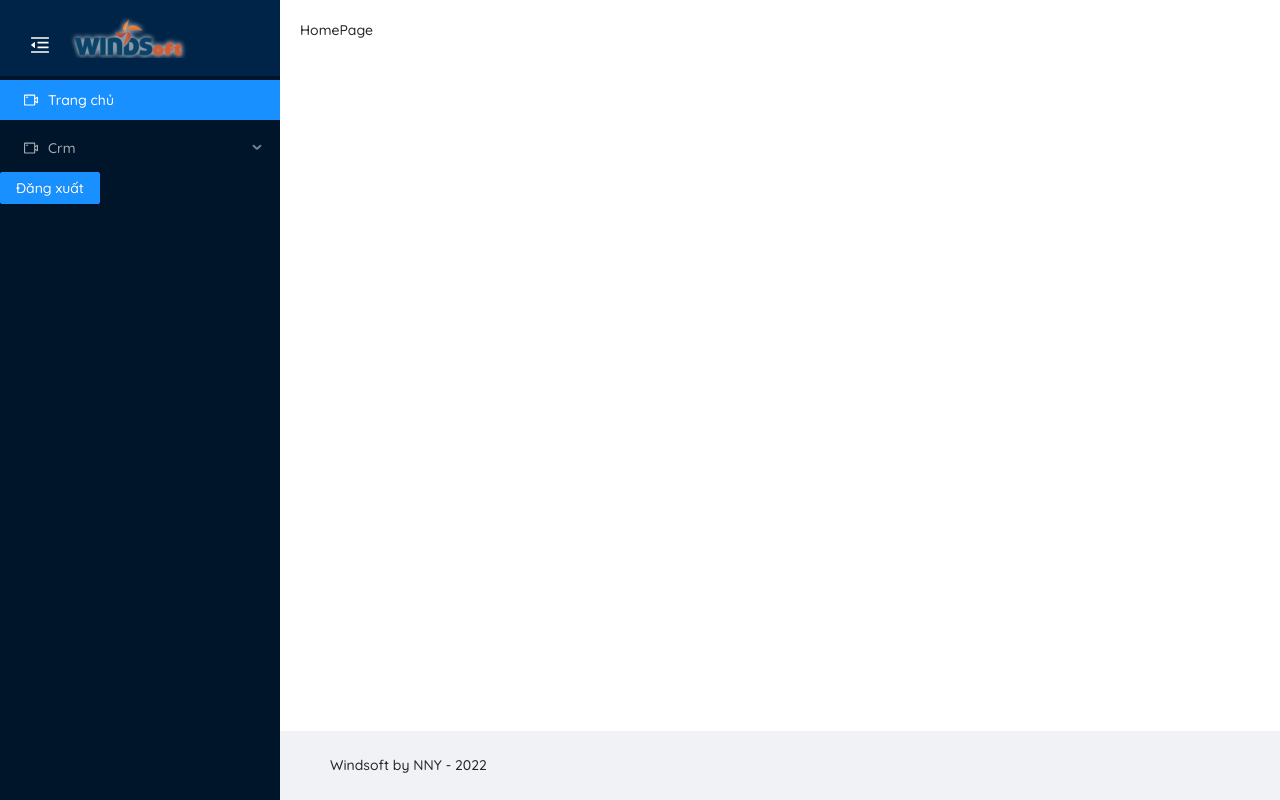
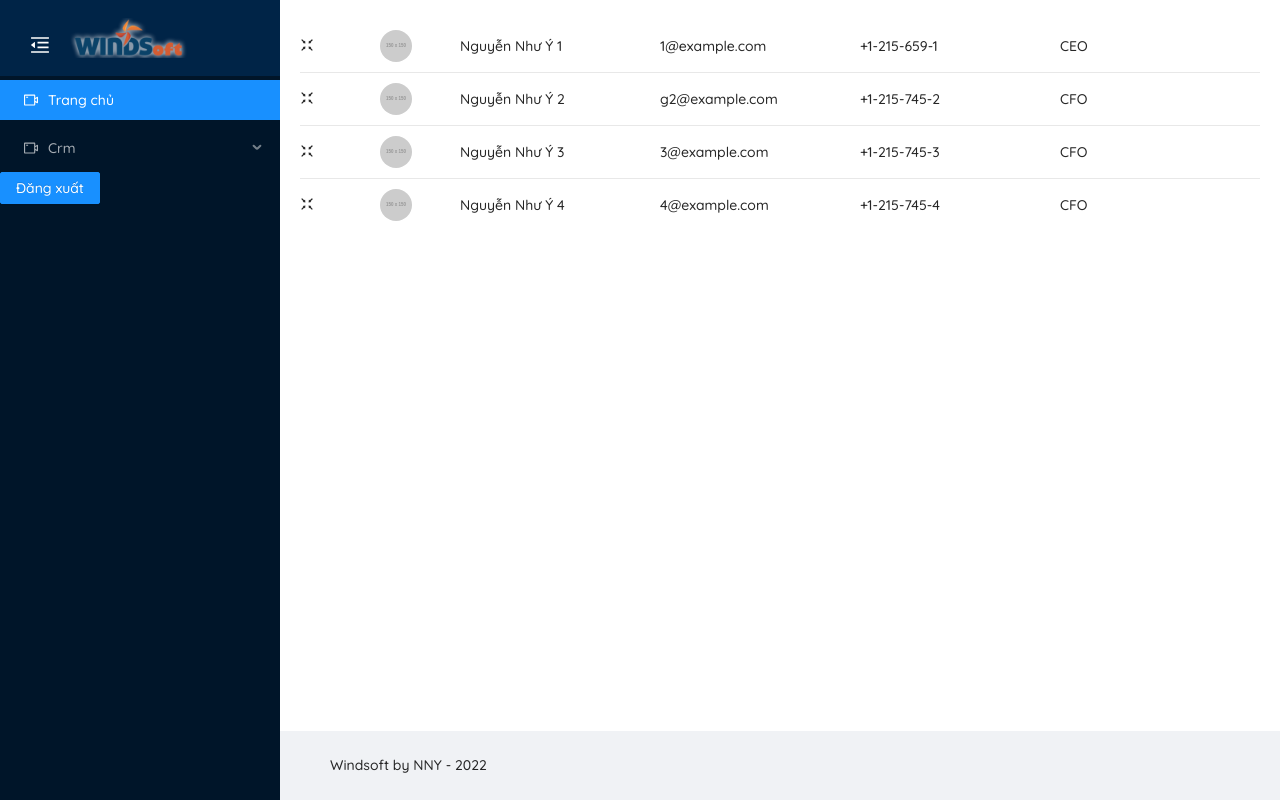
Before and after one commit to nhuydev1704/base-admin-types, a React (Create React App) app: page / in a window 1280 px wide. Built offline with nearby package versions, Linux system fonts and the light colour scheme; no server answers; sample sign-in values are in the browser's storage.

Commit message:
Feat: drag and drop item

```diff
--- a/package.json
+++ b/package.json
@@ -19,6 +19,7 @@
     "react-dom": "^18.2.0",
     "react-router-dom": "^6.3.0",
     "react-scripts": "5.0.1",
+    "react-sortable-hoc": "^2.0.0",
     "styled-components": "^5.3.5",
     "typescript": "^4.7.4",
     "web-vitals": "^2.1.4"
--- /dev/null
+++ b/src/features/home/components/ContactCell.tsx
@@ -0,0 +1,38 @@
+import { FullscreenExitOutlined } from '@ant-design/icons';
+import { Avatar, Col } from 'antd';
+import React from 'react';
+import { SortableElement, SortableHandle } from 'react-sortable-hoc';
+import { RowWrapper } from '../styles';
+import { IContact } from '../types';
+
+const DragHandle = SortableHandle(() => (
+    <div>
+        <FullscreenExitOutlined />
+    </div>
+));
+
+interface IProps {
+    contact: IContact;
+}
+
+const ContactCell: React.FC<IProps> = ({ contact }) => {
+    const { name, thumb, email, phone, designation } = contact;
+    return (
+        <RowWrapper align="middle">
+            <Col span={2}>
+                <DragHandle />
+            </Col>
+
+            <Col span={2}>
+                <Avatar className="gx-size-40" alt={name} src={thumb} />
+            </Col>
+
+            <Col span={5}>{name}</Col>
+            <Col span={5}>{email}</Col>
+            <Col span={5}>{phone}</Col>
+            <Col span={5}>{designation}</Col>
+        </RowWrapper>
+    );
+};
+
+export default SortableElement<any>(ContactCell);
--- a/src/features/home/page/index.tsx
+++ b/src/features/home/page/index.tsx
@@ -1,7 +1,29 @@
+import { Col, Row } from 'antd';
 import React from 'react';
-import HomeService from '../service';
+import { arrayMove, SortableContainer } from 'react-sortable-hoc';
+import ContactCell from '../components/ContactCell';
+import HomeService, { data } from '../service';
+import { IContact, IPropsSortEnd } from '../types';
+
+const Contacts = SortableContainer<any>(({ contacts }: { contacts: IContact[] }) => {
+    return (
+        <Row>
+            <Col span={24}>
+                {contacts.map((contact?: IContact, index?: number) => (
+                    <ContactCell key={index} index={index} contact={contact} />
+                ))}
+            </Col>
+        </Row>
+    );
+});
 
 const HomePage: React.FC<any> = () => {
+    const [contacts, setContacts] = React.useState(data);
+
+    const onSortEnd = ({ oldIndex, newIndex }: IPropsSortEnd) => {
+        setContacts(arrayMove(contacts, oldIndex, newIndex));
+    };
+
     React.useEffect(() => {
         (async () => {
             const res = await HomeService.get();
@@ -9,7 +31,18 @@ const HomePage: React.FC<any> = () => {
         })();
     }, []);
 
-    return <div>HomePage</div>;
+    return (
+        <div>
+            <Contacts
+                contacts={contacts}
+                onSortStart={(evt: { helper: { style: { backgroundColor: string } } }) =>
+                    (evt.helper.style.backgroundColor = 'yellow')
+                }
+                onSortEnd={onSortEnd}
+                useDragHandle={true}
+            />
+        </div>
+    );
 };
 
 export default HomePage;
--- a/src/features/home/service/index.ts
+++ b/src/features/home/service/index.ts
@@ -1,4 +1,38 @@
 import axiosClient from '~/api/axiosClient';
+export const data = [
+    {
+        id: 1457690400,
+        name: 'Nguyễn Như Ý 1',
+        thumb: 'https://via.placeholder.com/150x150',
+        email: '1@example.com',
+        phone: '+1-215-659-1',
+        designation: 'CEO',
+    },
+    {
+        id: 1457690401,
+        name: 'Nguyễn Như Ý 2',
+        thumb: 'https://via.placeholder.com/150x150',
+        email: 'g2@example.com',
+        phone: '+1-215-745-2',
+        designation: 'CFO',
+    },
+    {
+        id: 1457690402,
+        name: 'Nguyễn Như Ý 3',
+        thumb: 'https://via.placeholder.com/150x150',
+        email: '3@example.com',
+        phone: '+1-215-745-3',
+        designation: 'CFO',
+    },
+    {
+        id: 1457690403,
+        name: 'Nguyễn Như Ý 4',
+        thumb: 'https://via.placeholder.com/150x150',
+        email: '4@example.com',
+        phone: '+1-215-745-4',
+        designation: 'CFO',
+    },
+];
 
 const HomeService = {
     get: () => {
--- a/src/features/home/styles/index.ts
+++ b/src/features/home/styles/index.ts
@@ -1 +1,10 @@
-export const styles = 'styles';
+import { Row } from 'antd';
+import styled from 'styled-components';
+
+export const RowWrapper = styled(Row)`
+    padding: 10px 0;
+
+    &:not(:last-child) {
+        border-bottom: solid 1px #e8e8e8;
+    }
+`;
--- /dev/null
+++ b/src/features/home/types/index.ts
@@ -0,0 +1,13 @@
+export interface IPropsSortEnd {
+    oldIndex: number;
+    newIndex: number;
+}
+
+export interface IContact {
+    id: number;
+    name: string;
+    thumb: string;
+    email: string;
+    phone: string;
+    designation: string;
+}
```
Also changed, not shown: docker-compose.yml (added), 2 other files (tests, documents, lock files or other folders).
